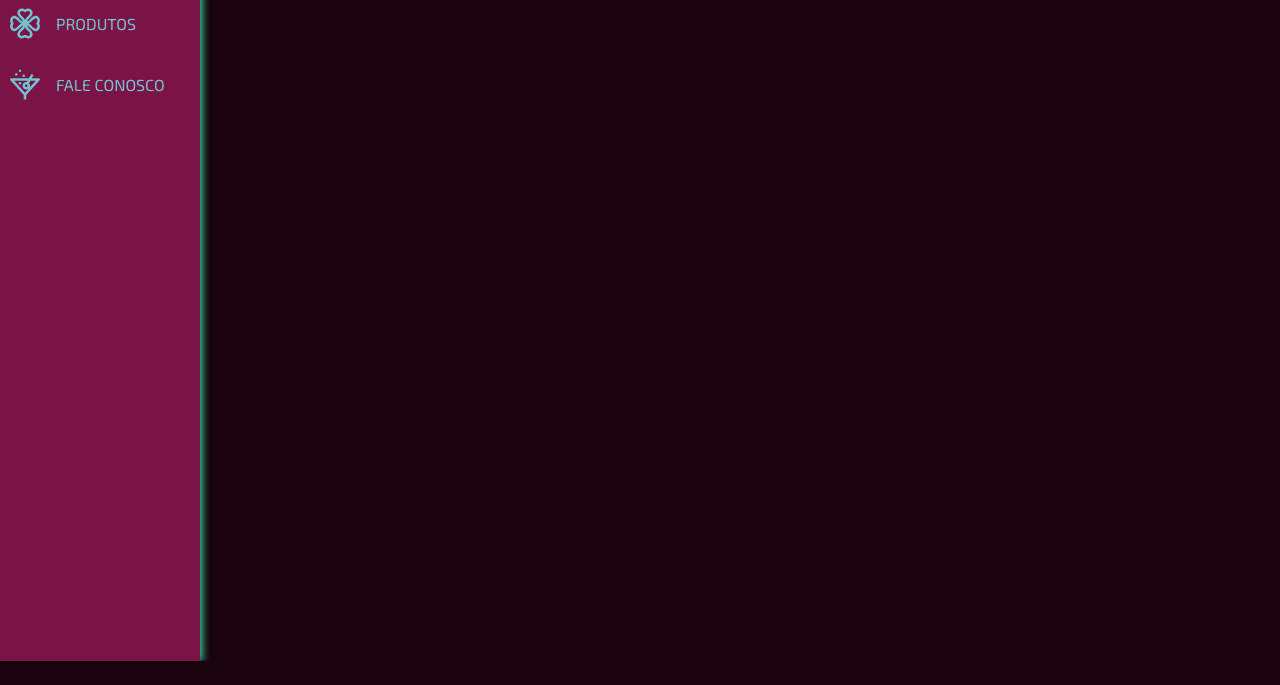
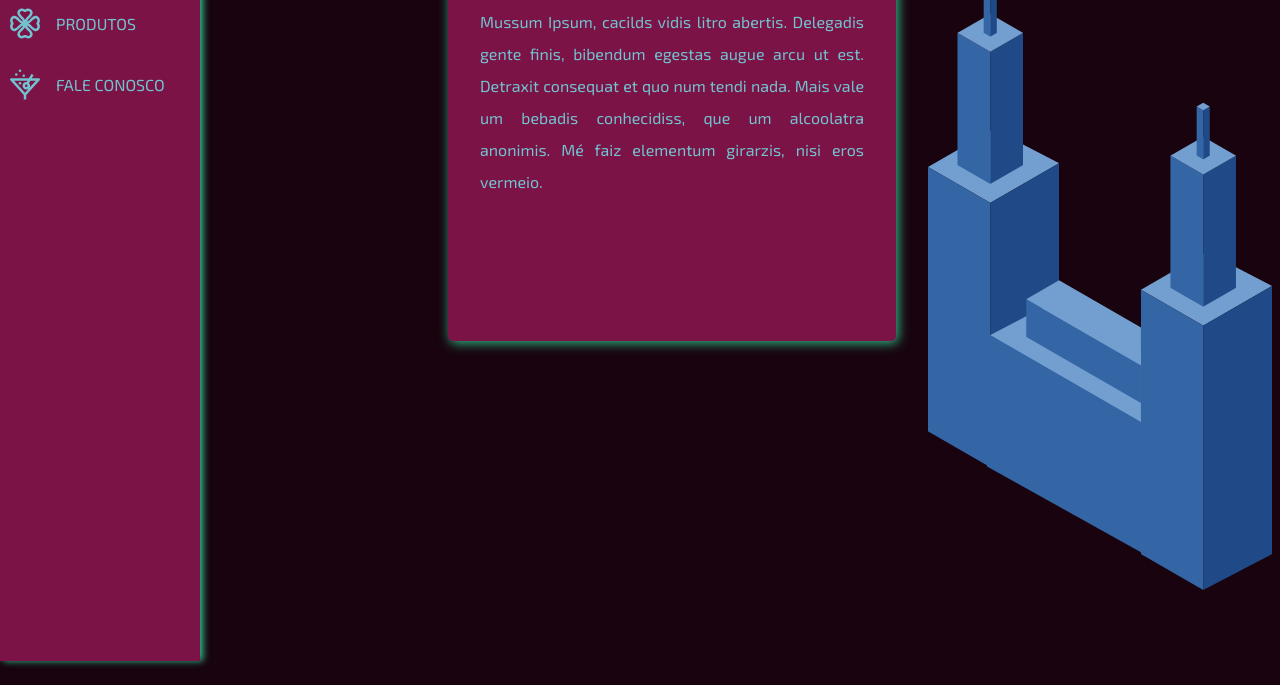
Before and after one commit to laetit/projeto-pro-lindo, a plain HTML site: page index.html in a window 1280 px wide. Shown: the part 139-824 px from the top of the page. Before the commit the page ends 800 px from the top, so only its background shows below. Drawn offline with Linux system fonts and the light colour scheme.

Commit message:
adicao de pagina inicial

```diff
--- a/index.html
+++ b/index.html
@@ -8,21 +8,32 @@
 <div class="nav-bar">
     <ul>
         <li>
-                <img src="./assets/dice.svg"/>
+            <img src="./assets/dice.svg" />
             <p>INICIO</p>
         </li>
         <li>
-                <img src="./assets/spade.svg"/>
+            <img src="./assets/spade.svg" />
             <p>SOBRE NÓS</p>
         </li>
         <li>
-                <img src="./assets/clover.svg"/>
+            <img src="./assets/clover.svg" />
             <p>PRODUTOS</p>
         </li>
         <li>
-                <img src="./assets/night-out.svg"/>
+            <img src="./assets/night-out.svg" />
             <p>FALE CONOSCO</p>
         </li>
     </ul>
 </div>
+<div id='page'>
+    <div class="box">
+        <h1>SOBRE NÓS: ForHire</h1>
+        <p>Mussum Ipsum, cacilds vidis litro abertis. Delegadis gente finis, bibendum egestas augue arcu ut est.
+            Detraxit
+            consequat et quo num tendi nada. Mais vale um bebadis conhecidiss, que um alcoolatra anonimis. Mé faiz
+            elementum
+            girarzis, nisi eros vermeio.</p>
+    </div>
+</div>
+
 </html>
--- a/src/styled.css
+++ b/src/styled.css
@@ -4,6 +4,39 @@ body {
     background-color: #18030e;
     font-family: 'Exo 2', sans-serif;
 }
+
+ /* CONFIGURACAO DE PAGINA */
+
+#page {
+    height: 100%;
+    padding-left: 4em;
+    color: #73c2d0;
+    background-image: url(../assets/images/g7521.png);
+    background-repeat: no-repeat;
+    background-position: right;
+}
+
+#page .box {
+    width: 30vw;
+    height: 30vw;
+    margin: auto;
+    z-index: 30;
+    overflow: scroll;
+    padding: 2em;
+    margin-top: 2em;
+    border-radius: 5px;
+    box-shadow: 2px 2px 12px #32c18b;
+    background-color: #7b1346;
+}
+
+#page p {
+    font-weight: 300;
+    line-height: 2em;
+    text-align: justify;
+    text-justify: auto;
+}
+
+ /* ESTILOS DE MENU */
 
 .nav-bar {
     position: absolute;
@@ -46,3 +79,12 @@ body {
     margin: 16px;
     color: #73c2d0
 }
+
+/* ESTILOS DE BACKGROUD */
+
+.backgroud-image {
+    position: absolute;
+    bottom: 2em;
+    right: 2em;
+    z-index: 0;
+}
```
Also changed, not shown: assets/images/g5128.png (added), assets/images/g7521.png (added), assets/images/roxao.png (added). Lines whose indentation alone changed are shown as unchanged.
